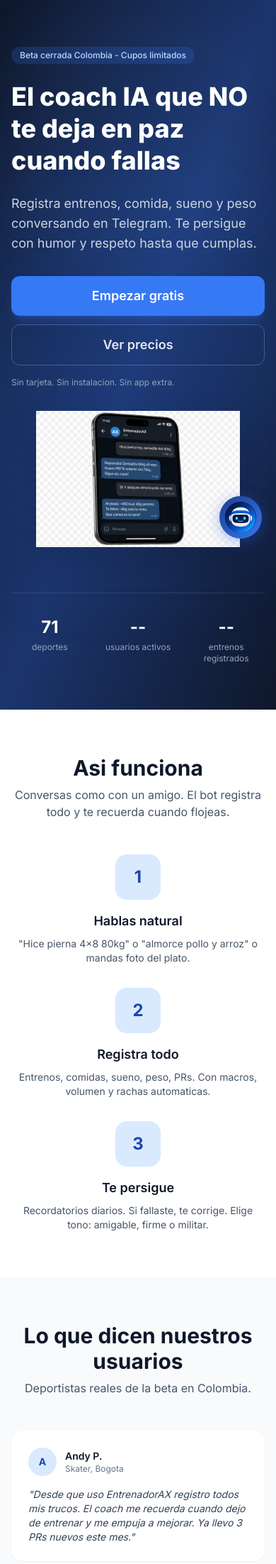
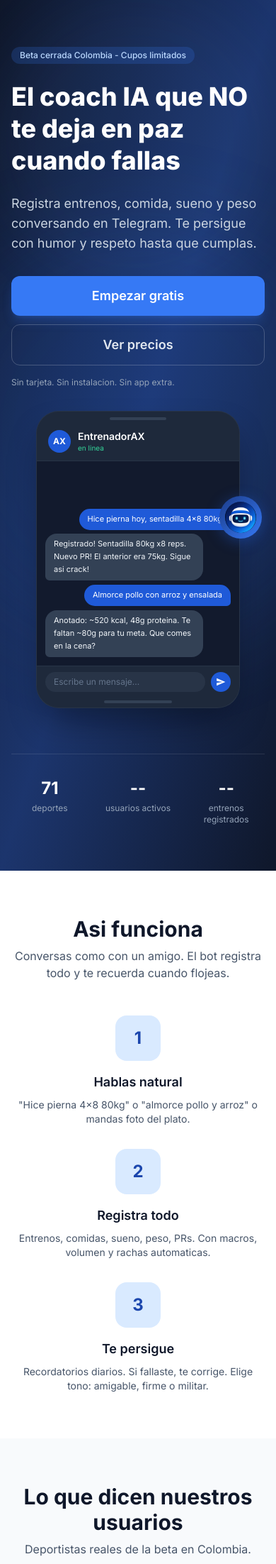
Before and after one commit to andres-ax/EntrenadorPersonal, a FastAPI app: page / in a window 390 px wide. Shown: the part 65-2269 px from the top of the page at 71% size. Run offline with FastAPI, Linux system fonts and the light colour scheme; data that the repository does not hold is empty; parts of the project's set-up code (start-up, migrations or seed data) failed here and were passed over; some libraries are stand-ins or nearby versions.

Commit message:
feat(hero): chat animado HTML/CSS/JS reemplaza imagen PNG borrosa
La imagen generada por IA (hero-phone-mockup.png, 1.6MB) se veia mal:
texto borroso, no se leian los mensajes del chat. Reemplazado por un
componente HTML puro que simula una conversacion de Telegram animada.

Componente:
- Frame tipo iPhone: notch, header "EntrenadorAX en linea" con avatar,
  area de chat con fondo oscuro, input falso con boton enviar, home bar.
- 8 mensajes (4 user + 4 bot) que demuestran las 4 capacidades:
  entreno (PR), comida (macros), sueno (racha), peso (tendencia).
- Animacion: mensajes aparecen uno a uno con slide-up (chatIn keyframe).
  Bot muestra typing dots (3 puntos pulsantes) 800ms antes de responder.
  Loop infinito: tras el ultimo mensaje espera 3s, fade out, reinicia.
- IntersectionObserver: pausa la animacion cuando el hero no es visible.
- Todo inline en index.html (~80 LoC JS + ~15 LoC CSS). Cero deps.
- Texto siempre nitido (es HTML, no imagen). Responsive: w-72 en mobile,
  w-80 en desktop.

Eliminado: frontend/static/img/hero-phone-mockup.png (-1.3MB del Docker).
Co-authored-by: Cursor <cursoragent@cursor.com>

```diff
--- a/frontend/templates/landing/index.html
+++ b/frontend/templates/landing/index.html
@@ -48,11 +48,115 @@
         </div>
         <p class="text-xs text-slate-400 mt-4">Sin tarjeta. Sin instalacion. Sin app extra.</p>
       </div>
-      {# Mockup del celular #}
-      <div class="flex justify-center md:justify-end">
-        <img src="/static/img/hero-phone-mockup.png" alt="EntrenadorAX en Telegram - conversacion con el coach IA"
-             class="w-72 md:w-96 drop-shadow-2xl animate-slide-up" loading="eager" />
+      {# Chat animado: simula conversacion real con el bot #}
+      <div class="flex justify-center md:justify-end animate-slide-up">
+        <div class="w-72 md:w-80 rounded-[2rem] bg-slate-800 shadow-2xl shadow-black/40 border border-slate-700/50 overflow-hidden">
+          {# Notch #}
+          <div class="flex justify-center pt-2 pb-1">
+            <div class="w-20 h-1 bg-slate-700 rounded-full"></div>
+          </div>
+          {# Header tipo Telegram #}
+          <div class="bg-slate-800 border-b border-slate-700/50 px-4 py-2.5 flex items-center gap-2.5">
+            <div class="w-8 h-8 rounded-full bg-brand-600 flex items-center justify-center text-white text-xs font-bold shrink-0">AX</div>
+            <div>
+              <div class="text-white text-sm font-semibold leading-tight">EntrenadorAX</div>
+              <div class="text-emerald-400 text-[10px]">en linea</div>
+            </div>
+          </div>
+          {# Area de chat #}
+          <div id="hero-chat" class="bg-slate-900/80 px-3 py-3 h-72 md:h-80 overflow-hidden flex flex-col justify-end gap-1.5">
+            {# Los mensajes se inyectan por JS #}
+          </div>
+          {# Input falso #}
+          <div class="bg-slate-800 border-t border-slate-700/50 px-3 py-2 flex items-center gap-2">
+            <div class="flex-1 bg-slate-700/50 rounded-full px-3 py-1.5 text-slate-500 text-xs">Escribe un mensaje...</div>
+            <div class="w-7 h-7 rounded-full bg-brand-600 flex items-center justify-center shrink-0">
+              <svg class="w-3.5 h-3.5 text-white" fill="currentColor" viewBox="0 0 24 24"><path d="M2.01 21L23 12 2.01 3 2 10l15 2-15 2z"/></svg>
+            </div>
+          </div>
+          {# Bottom bar #}
+          <div class="flex justify-center pb-1.5 pt-1">
+            <div class="w-24 h-1 bg-slate-700 rounded-full"></div>
+          </div>
+        </div>
       </div>
+
+      <style>
+        .chat-bubble{opacity:0;transform:translateY(8px);animation:chatIn .3s ease forwards}
+        @keyframes chatIn{to{opacity:1;transform:translateY(0)}}
+        .typing-dots span{display:inline-block;width:5px;height:5px;margin:0 1px;border-radius:50%;background:#94a3b8;animation:dotPulse 1.2s infinite}
+        .typing-dots span:nth-child(2){animation-delay:.2s}
+        .typing-dots span:nth-child(3){animation-delay:.4s}
+        @keyframes dotPulse{0%,80%,100%{opacity:.3;transform:scale(.8)}40%{opacity:1;transform:scale(1)}}
+      </style>
+
+      <script>
+      (function(){
+        var msgs=[
+          {r:"user",t:"Hice pierna hoy, sentadilla 4x8 80kg"},
+          {r:"bot", t:"Registrado! Sentadilla 80kg x8 reps. Nuevo PR! El anterior era 75kg. Sigue asi crack!"},
+          {r:"user",t:"Almorce pollo con arroz y ensalada"},
+          {r:"bot", t:"Anotado: ~520 kcal, 48g proteina. Te faltan ~80g para tu meta. Que comes en la cena?"},
+          {r:"user",t:"Dormi 7 horas anoche"},
+          {r:"bot", t:"Bien! Registrado. Tu racha va en 12 dias seguidos. No la rompas!"},
+          {r:"user",t:"Peso 78.5kg"},
+          {r:"bot", t:"Anotado. Bajaste 0.5kg esta semana. Vas por buen camino, crack."},
+        ];
+        var chat=document.getElementById("hero-chat");
+        if(!chat)return;
+        var idx=0,running=true;
+
+        function clear(){
+          chat.style.opacity="0";
+          setTimeout(function(){chat.innerHTML="";chat.style.opacity="1";idx=0;next();},600);
+        }
+
+        function addBubble(role,text){
+          var d=document.createElement("div");
+          d.className="chat-bubble max-w-[85%] px-3 py-1.5 rounded-2xl text-[11px] md:text-xs leading-relaxed break-words "
+            +(role==="user"
+              ?"self-end bg-brand-600 text-white rounded-br-md"
+              :"self-start bg-slate-700 text-slate-100 rounded-bl-md");
+          d.textContent=text;
+          // Remove typing indicator if present
+          var tp=chat.querySelector(".typing-dots");
+          if(tp)tp.remove();
+          chat.appendChild(d);
+          chat.scrollTop=chat.scrollHeight;
+        }
+
+        function showTyping(){
+          var d=document.createElement("div");
+          d.className="typing-dots self-start bg-slate-700 rounded-2xl rounded-bl-md px-3 py-2 max-w-[60px]";
+          d.innerHTML="<span></span><span></span><span></span>";
+          chat.appendChild(d);
+          chat.scrollTop=chat.scrollHeight;
+        }
+
+        function next(){
+          if(!running)return;
+          if(idx>=msgs.length){setTimeout(clear,3000);return;}
+          var m=msgs[idx++];
+          if(m.r==="bot"){
+            showTyping();
+            setTimeout(function(){addBubble(m.r,m.t);setTimeout(next,1200);},800);
+          }else{
+            addBubble(m.r,m.t);
+            setTimeout(next,1200);
+          }
+        }
+
+        // Arrancar con un delay para que el hero se vea antes
+        setTimeout(next,1000);
+
+        // Pausar si el chat no es visible (performance)
+        if(window.IntersectionObserver){
+          new IntersectionObserver(function(entries){
+            running=entries[0].isIntersecting;
+          },{threshold:0.1}).observe(chat);
+        }
+      })();
+      </script>
     </div>
 
     {# Social proof stats #}
```
Also changed, not shown: frontend/static/img/hero-phone-mockup.png (deleted).
